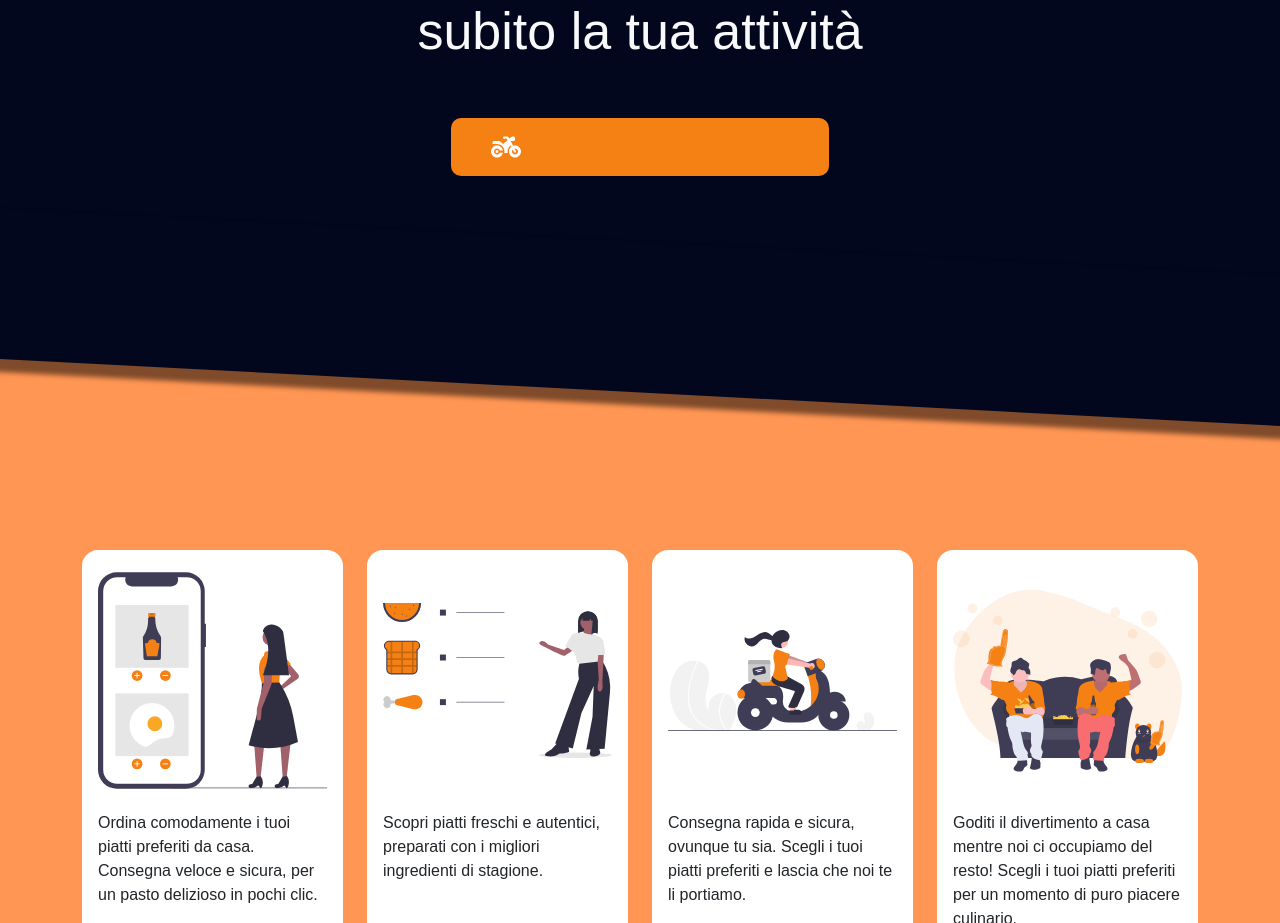
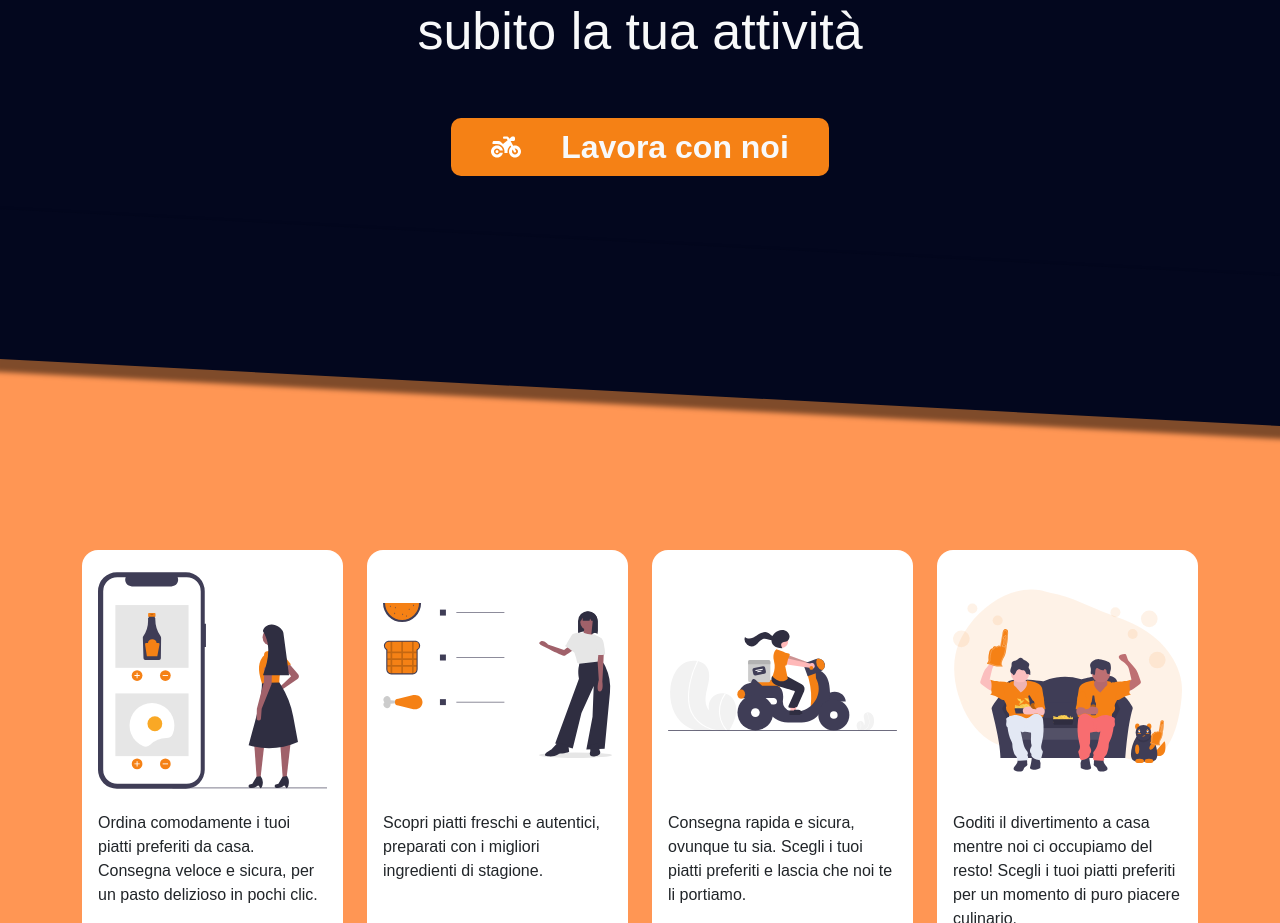
Before and after one commit to marcovittoriozacca/frontend-deliveboo, a Vue app: page / in a window 1280 px wide. Shown: the part 1142-2065 px from the top of the page. Built offline with nearby package versions, Linux system fonts and the light colour scheme; no server answers.

Commit message:
fix span

```diff
--- a/src/components/GeneralComponents/WorkWithUsBtn.vue
+++ b/src/components/GeneralComponents/WorkWithUsBtn.vue
@@ -17,7 +17,7 @@ export default {
 
     <svg class="svg5" xmlns="http://www.w3.org/2000/svg" viewBox="0 0 448 512"><path fill="#8E8E8E" d="M432 256c0 17.7-14.3 32-32 32L48 288c-17.7 0-32-14.3-32-32s14.3-32 32-32l352 0c17.7 0 32 14.3 32 32z"/></svg>
 
-    <span id="Lavora-con-noi">
+    <span id="Lavora-con-noi" class="text-light">
         Lavora con noi
     </span>
 </a>
@@ -25,6 +25,11 @@ export default {
 
 
 <style lang="scss" scoped>
+
+    span{
+        color: white;
+    }
+
     .Btn {
         position: relative;
         display: flex;
@@ -47,6 +52,7 @@ export default {
 
     #Lavora-con-noi{
         padding-left: 70px;
+
     }
 
     .svg2{
@@ -78,7 +84,10 @@ export default {
     }
 
     .Btn:hover {
-        color: transparent;
+
+        span{
+            color: transparent !important;
+        }
     }
 
     .Btn:hover svg {
```
